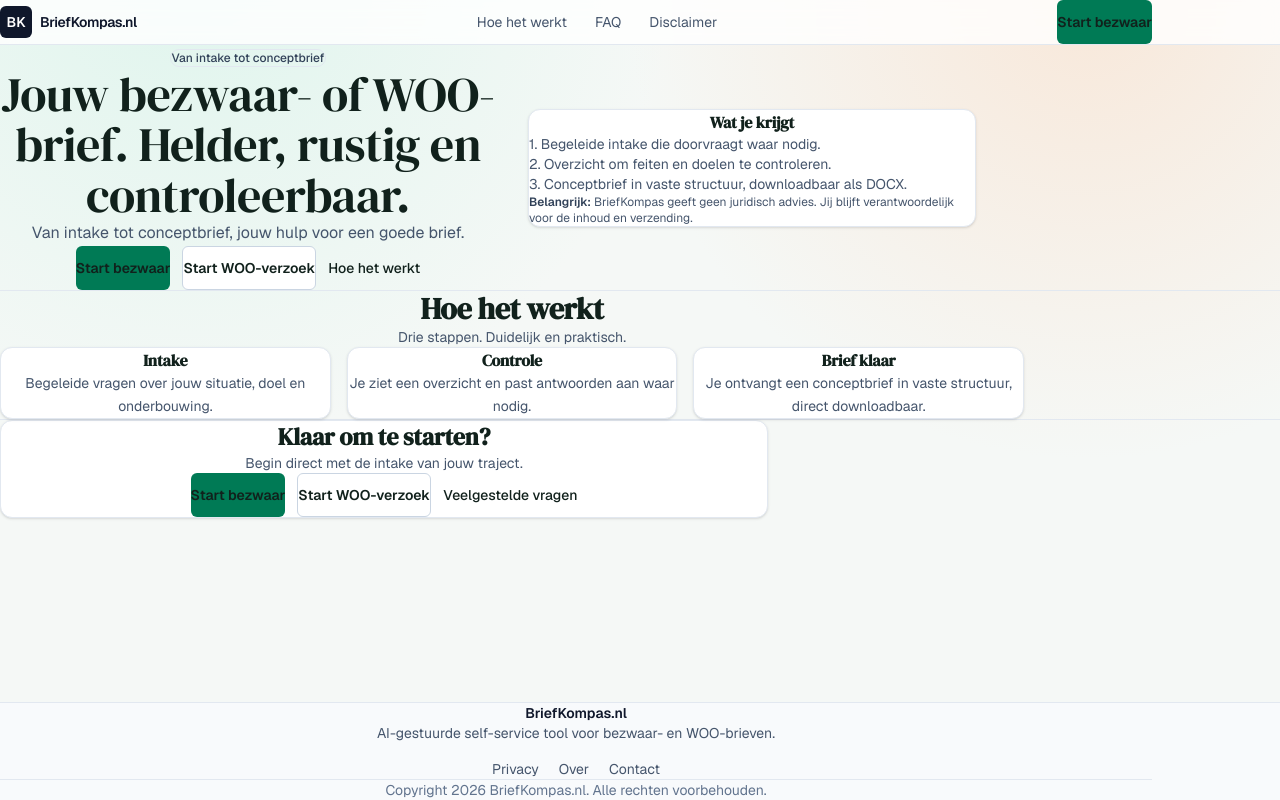
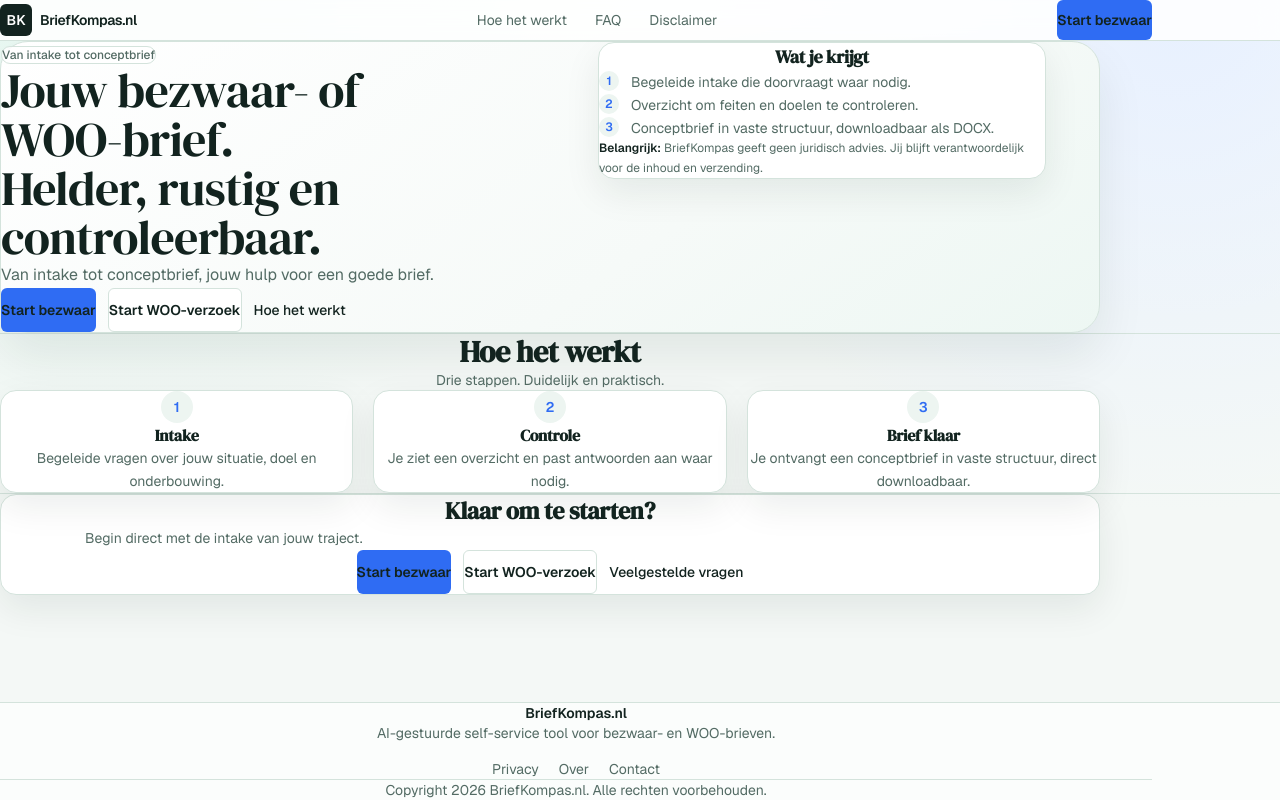
Before and after one commit to Stephanoud/briefkompas2, a Next.js app: page / in a window 1280 px wide. Built offline with nearby package versions, Linux system fonts and the light colour scheme.

Commit message:
Refine homepage alignment and switch primary CTA away from green

```diff
--- a/app/globals.css
+++ b/app/globals.css
@@ -1,16 +1,16 @@
 @import "tailwindcss";
 
 :root {
-  --background: #f5f8f6;
-  --foreground: #11211c;
-  --muted: #5a6d65;
+  --background: #f4f8f6;
+  --foreground: #12231f;
+  --muted: #536b64;
   --surface: #ffffff;
-  --surface-soft: #edf4f1;
-  --border: #d5e1dc;
-  --brand: #0d7a63;
-  --brand-strong: #0a5f4e;
-  --accent: #d98b4d;
-  --ring: #38a88a;
+  --surface-soft: #edf5f1;
+  --border: #d4e3dc;
+  --brand: #2f6cf3;
+  --brand-strong: #2454c6;
+  --accent: #0f8f6d;
+  --ring: #6c8fff;
 }
 
 @theme inline {
@@ -24,11 +24,12 @@
 
 body {
   background:
-    radial-gradient(circle at 15% -5%, #dff5ed 0%, rgba(223, 245, 237, 0) 35%),
-    radial-gradient(circle at 85% 0%, #f8e8da 0%, rgba(248, 232, 218, 0) 34%),
-    var(--background);
+    radial-gradient(circle at 8% -8%, #e3f7ef 0%, rgba(227, 247, 239, 0) 37%),
+    radial-gradient(circle at 92% 0%, #e7f0ff 0%, rgba(231, 240, 255, 0) 36%),
+    linear-gradient(180deg, #f8fbfa 0%, var(--background) 38%);
   color: var(--foreground);
   font-family: var(--font-geist-sans), "Segoe UI", sans-serif;
+  line-height: 1.5;
   min-height: 100vh;
 }
 * {
@@ -83,7 +84,7 @@
 h2,
 h3 {
   font-family: var(--font-dm-serif), Georgia, serif;
-  letter-spacing: -0.01em;
+  letter-spacing: -0.015em;
 }
 
 a {
--- a/app/layout.tsx
+++ b/app/layout.tsx
@@ -38,64 +38,64 @@
         className={`${geistSans.variable} ${geistMono.variable} ${dmSerif.variable} antialiased`}
       >
         <div className="min-h-screen flex flex-col">
-          <header className="sticky top-0 z-20 border-b border-slate-200 bg-white/80 backdrop-blur">
+          <header className="sticky top-0 z-20 border-b border-[var(--border)] bg-white/85 backdrop-blur-md">
             <Container className="grid grid-cols-[auto_1fr_auto] items-center gap-4 py-3">
               <Link href="/" className="flex items-center gap-2">
-                <span className="h-8 w-8 rounded-md bg-slate-900 text-white text-sm font-semibold inline-flex items-center justify-center">
+                <span className="h-8 w-8 rounded-md bg-[var(--foreground)] text-white text-sm font-semibold inline-flex items-center justify-center">
                   BK
                 </span>
-                <span className="text-sm font-semibold tracking-tight text-slate-900">
+                <span className="text-sm font-semibold tracking-tight text-[var(--foreground)]">
                   BriefKompas.nl
                 </span>
               </Link>
 
-              <nav className="hidden sm:flex items-center justify-center gap-7 text-sm text-slate-600">
-                <Link href="/#hoe-het-werkt" className="hover:text-slate-900">
+              <nav className="hidden sm:flex items-center justify-center gap-7 text-sm text-[var(--muted)]">
+                <Link href="/#hoe-het-werkt" className="hover:text-[var(--foreground)]">
                   Hoe het werkt
                 </Link>
-                <Link href="/faq" className="hover:text-slate-900">
+                <Link href="/faq" className="hover:text-[var(--foreground)]">
                   FAQ
                 </Link>
-                <Link href="/disclaimer" className="hover:text-slate-900">
+                <Link href="/disclaimer" className="hover:text-[var(--foreground)]">
                   Disclaimer
                 </Link>
               </nav>
 
               <Link
                 href="/start-bezwaar"
-                className="inline-flex h-11 items-center justify-center rounded-md bg-emerald-700 px-5 text-sm font-semibold text-white hover:bg-emerald-600"
+                className="inline-flex h-10 items-center justify-center rounded-md bg-[var(--brand)] px-5 text-sm font-semibold text-white hover:bg-[var(--brand-strong)]"
               >
                 Start bezwaar
               </Link>
             </Container>
           </header>
 
-          <main className="flex-1 w-full py-10">{children}</main>
+          <main className="flex-1 w-full py-8 sm:py-10">{children}</main>
 
-          <footer className="w-full border-t border-slate-200 bg-slate-50">
+          <footer className="w-full border-t border-[var(--border)] bg-white/70">
             <Container className="py-8">
               <div className="flex flex-col items-center gap-4 text-center">
                 <div>
-                  <p className="text-sm font-semibold text-slate-900">BriefKompas.nl</p>
-                  <p className="text-sm text-slate-600">
+                  <p className="text-sm font-semibold text-[var(--foreground)]">BriefKompas.nl</p>
+                  <p className="text-sm text-[var(--muted)]">
                     AI-gestuurde self-service tool voor bezwaar- en WOO-brieven.
                   </p>
                 </div>
 
-                <div className="flex flex-wrap items-center justify-center gap-5 text-sm text-slate-600">
-                  <Link href="/privacy" className="hover:text-slate-900">
+                <div className="flex flex-wrap items-center justify-center gap-5 text-sm text-[var(--muted)]">
+                  <Link href="/privacy" className="hover:text-[var(--foreground)]">
                     Privacy
                   </Link>
-                  <Link href="/over" className="hover:text-slate-900">
+                  <Link href="/over" className="hover:text-[var(--foreground)]">
                     Over
                   </Link>
-                  <a href="mailto:info@briefkompas.nl" className="hover:text-slate-900">
+                  <a href="mailto:info@briefkompas.nl" className="hover:text-[var(--foreground)]">
                     Contact
                   </a>
                 </div>
               </div>
 
-              <p className="mt-6 border-t border-slate-200 pt-4 text-center text-sm text-slate-500">
+              <p className="mt-6 border-t border-[var(--border)] pt-4 text-center text-sm text-[var(--muted)]">
                 Copyright 2026 BriefKompas.nl. Alle rechten voorbehouden.
               </p>
             </Container>
--- a/app/page.tsx
+++ b/app/page.tsx
@@ -1,63 +1,94 @@
 import Link from "next/link";
 import Container from "@/components/Container";
 
-const sectionCardClass = "rounded-xl border border-slate-200 bg-white p-5 shadow-sm";
-const contentWidthClass = "mx-auto w-full max-w-5xl";
+const contentWidthClass = "mx-auto w-full max-w-[1100px]";
+const surfaceCardClass =
+  "rounded-2xl border border-[var(--border)] bg-white shadow-[0_14px_36px_rgba(17,33,28,0.08)]";
+const primaryButtonClass =
+  "inline-flex h-11 items-center justify-center rounded-md bg-[var(--brand)] px-5 text-sm font-semibold text-white hover:bg-[var(--brand-strong)] focus-visible:outline-none focus-visible:ring-2 focus-visible:ring-[var(--ring)] focus-visible:ring-offset-2";
+const secondaryButtonClass =
+  "inline-flex h-11 items-center justify-center rounded-md border border-[var(--border)] bg-white px-5 text-sm font-semibold text-[var(--foreground)] hover:bg-[var(--surface-soft)] focus-visible:outline-none focus-visible:ring-2 focus-visible:ring-[var(--ring)] focus-visible:ring-offset-2";
+const tertiaryButtonClass =
+  "inline-flex h-11 items-center justify-center rounded-md px-3 text-sm font-medium text-[var(--muted)] hover:text-[var(--foreground)]";
+
+const heroBenefits = [
+  "Begeleide intake die doorvraagt waar nodig.",
+  "Overzicht om feiten en doelen te controleren.",
+  "Conceptbrief in vaste structuur, downloadbaar als DOCX.",
+];
+
+const steps = [
+  {
+    number: "1",
+    title: "Intake",
+    text: "Begeleide vragen over jouw situatie, doel en onderbouwing.",
+  },
+  {
+    number: "2",
+    title: "Controle",
+    text: "Je ziet een overzicht en past antwoorden aan waar nodig.",
+  },
+  {
+    number: "3",
+    title: "Brief klaar",
+    text: "Je ontvangt een conceptbrief in vaste structuur, direct downloadbaar.",
+  },
+];
 
 export default function Page() {
   return (
     <>
-      <section className="w-full border-b border-slate-200 py-12 sm:py-16">
+      <section className="w-full border-b border-[var(--border)] py-10 sm:py-14">
         <Container>
-          <div className={contentWidthClass}>
-            <div className="grid gap-8 lg:grid-cols-2 lg:items-center">
-              <div className="text-center">
-                <p className="mb-3 inline-flex items-center rounded-full border border-slate-200 px-3 py-1 text-xs font-medium text-slate-700">
+          <div
+            className={`${contentWidthClass} rounded-[28px] border border-[var(--border)] bg-[linear-gradient(145deg,#ffffff_0%,#f6faf8_62%,#edf7f3_100%)] px-6 py-8 shadow-[0_24px_48px_rgba(17,33,28,0.08)] sm:px-10 sm:py-10`}
+          >
+            <div className="grid gap-8 lg:grid-cols-[1.06fr_0.94fr] lg:items-start">
+              <div className="text-center lg:text-left">
+                <p className="inline-flex items-center rounded-full border border-[var(--border)] bg-white/80 px-3 py-1 text-xs font-medium text-[var(--muted)]">
                   Van intake tot conceptbrief
                 </p>
 
-                <h1 className="mx-auto max-w-3xl text-4xl sm:text-5xl leading-[1.05] tracking-tight">
+                <h1 className="mx-auto mt-4 max-w-[15ch] text-4xl leading-[1.02] tracking-[-0.02em] sm:text-5xl lg:mx-0">
                   Jouw bezwaar- of WOO-brief. Helder, rustig en controleerbaar.
                 </h1>
 
-                <p className="mx-auto mt-4 max-w-2xl text-base leading-relaxed text-slate-600">
+                <p className="mx-auto mt-5 max-w-[58ch] text-base leading-relaxed text-[var(--muted)] lg:mx-0">
                   Van intake tot conceptbrief, jouw hulp voor een goede brief.
                 </p>
 
-                <div className="mt-7 flex flex-col items-center gap-3 sm:flex-row sm:justify-center">
-                  <Link
-                    href="/start-bezwaar"
-                    className="inline-flex h-11 items-center justify-center rounded-md bg-emerald-700 px-5 text-sm font-semibold text-white hover:bg-emerald-600"
-                  >
+                <div className="mt-8 flex flex-wrap items-center justify-center gap-3 lg:justify-start">
+                  <Link href="/start-bezwaar" className={primaryButtonClass}>
                     Start bezwaar
                   </Link>
 
-                  <Link
-                    href="/start-woo"
-                    className="inline-flex h-11 items-center justify-center rounded-md border border-slate-300 bg-white px-5 text-sm font-semibold text-slate-900 hover:bg-slate-50"
-                  >
+                  <Link href="/start-woo" className={secondaryButtonClass}>
                     Start WOO-verzoek
                   </Link>
 
-                  <a
-                    href="#hoe-het-werkt"
-                    className="inline-flex h-11 items-center justify-center rounded-md px-3 text-sm font-medium text-slate-600 hover:text-slate-900"
-                  >
+                  <a href="#hoe-het-werkt" className={tertiaryButtonClass}>
                     Hoe het werkt
                   </a>
                 </div>
               </div>
 
               <div className="mx-auto w-full max-w-md">
-                <div className={sectionCardClass}>
-                  <h2 className="text-base font-semibold text-center">Wat je krijgt</h2>
-                  <ul className="mt-3 space-y-2 text-sm text-slate-600">
-                    <li>1. Begeleide intake die doorvraagt waar nodig.</li>
-                    <li>2. Overzicht om feiten en doelen te controleren.</li>
-                    <li>3. Conceptbrief in vaste structuur, downloadbaar als DOCX.</li>
-                  </ul>
-                  <p className="mt-4 text-xs text-slate-600">
-                    <span className="font-semibold text-slate-700">Belangrijk:</span> BriefKompas geeft geen
+                <div className={`${surfaceCardClass} p-6 sm:p-7`}>
+                  <h2 className="text-lg font-semibold text-center text-[var(--foreground)]">Wat je krijgt</h2>
+
+                  <ol className="mt-4 space-y-3 text-sm leading-relaxed text-[var(--muted)]">
+                    {heroBenefits.map((benefit, index) => (
+                      <li key={benefit} className="flex gap-3">
+                        <span className="inline-flex h-5 w-5 shrink-0 items-center justify-center rounded-full bg-[var(--surface-soft)] text-xs font-semibold text-[var(--brand)]">
+                          {index + 1}
+                        </span>
+                        <span>{benefit}</span>
+                      </li>
+                    ))}
+                  </ol>
+
+                  <p className="mt-5 text-xs leading-relaxed text-[var(--muted)]">
+                    <span className="font-semibold text-[var(--foreground)]">Belangrijk:</span> BriefKompas geeft geen
                     juridisch advies. Jij blijft verantwoordelijk voor de inhoud en verzending.
                   </p>
                 </div>
@@ -67,32 +98,22 @@
         </Container>
       </section>
 
-      <section id="hoe-het-werkt" className="w-full py-12 sm:py-16 scroll-mt-24">
+      <section id="hoe-het-werkt" className="w-full py-12 sm:py-14 scroll-mt-24">
         <Container>
           <div className={contentWidthClass}>
             <div className="text-center">
-              <h2 className="text-3xl font-semibold tracking-tight">Hoe het werkt</h2>
-              <p className="mt-2 text-sm text-slate-600">Drie stappen. Duidelijk en praktisch.</p>
+              <h2 className="text-3xl font-semibold tracking-tight text-[var(--foreground)]">Hoe het werkt</h2>
+              <p className="mt-2 text-sm text-[var(--muted)]">Drie stappen. Duidelijk en praktisch.</p>
             </div>
 
-            <div className="mt-8 grid gap-4 md:grid-cols-3">
-              {[
-                {
-                  title: "Intake",
-                  text: "Begeleide vragen over jouw situatie, doel en onderbouwing.",
-                },
-                {
-                  title: "Controle",
-                  text: "Je ziet een overzicht en past antwoorden aan waar nodig.",
-                },
-                {
-                  title: "Brief klaar",
-                  text: "Je ontvangt een conceptbrief in vaste structuur, direct downloadbaar.",
-                },
-              ].map((item) => (
-                <article key={item.title} className={`${sectionCardClass} text-center`}>
-                  <h3 className="text-base font-semibold">{item.title}</h3>
-                  <p className="mt-2 text-sm leading-relaxed text-slate-600">{item.text}</p>
+            <div className="mt-9 grid gap-5 md:grid-cols-3">
+              {steps.map((item) => (
+                <article key={item.title} className={`${surfaceCardClass} h-full p-5 text-center`}>
+                  <span className="inline-flex h-8 w-8 items-center justify-center rounded-full bg-[var(--surface-soft)] text-sm font-semibold text-[var(--brand)]">
+                    {item.number}
+                  </span>
+                  <h3 className="mt-3 text-base font-semibold text-[var(--foreground)]">{item.title}</h3>
+                  <p className="mt-2 text-sm leading-relaxed text-[var(--muted)]">{item.text}</p>
                 </article>
               ))}
             </div>
@@ -100,32 +121,25 @@
         </Container>
       </section>
 
-      <section className="w-full border-t border-slate-200 py-12 sm:py-16">
+      <section className="w-full border-t border-[var(--border)] py-12 sm:py-14">
         <Container>
-          <div className="mx-auto w-full max-w-3xl">
-            <div className="rounded-xl border border-slate-200 bg-white p-6 text-center shadow-sm">
-              <h2 className="text-2xl font-semibold tracking-tight">Klaar om te starten?</h2>
-              <p className="mt-3 text-sm text-slate-600">Begin direct met de intake van jouw traject.</p>
+          <div className={contentWidthClass}>
+            <div className={`${surfaceCardClass} px-6 py-8 text-center sm:px-10 sm:py-10`}>
+              <h2 className="text-2xl font-semibold tracking-tight text-[var(--foreground)]">Klaar om te starten?</h2>
+              <p className="mx-auto mt-3 max-w-[48ch] text-sm leading-relaxed text-[var(--muted)]">
+                Begin direct met de intake van jouw traject.
+              </p>
 
-              <div className="mt-6 flex flex-col items-center gap-3 sm:flex-row sm:justify-center">
-                <Link
-                  href="/start-bezwaar"
-                  className="inline-flex h-11 items-center justify-center rounded-md bg-emerald-700 px-5 text-sm font-semibold text-white hover:bg-emerald-600"
-                >
+              <div className="mt-7 flex flex-wrap items-center justify-center gap-3">
+                <Link href="/start-bezwaar" className={primaryButtonClass}>
                   Start bezwaar
                 </Link>
 
-                <Link
-                  href="/start-woo"
-                  className="inline-flex h-11 items-center justify-center rounded-md border border-slate-300 bg-white px-5 text-sm font-semibold text-slate-900 hover:bg-slate-50"
-                >
+                <Link href="/start-woo" className={secondaryButtonClass}>
                   Start WOO-verzoek
                 </Link>
 
-                <Link
-                  href="/faq"
-                  className="inline-flex h-11 items-center justify-center rounded-md px-3 text-sm font-medium text-slate-600 hover:text-slate-900"
-                >
+                <Link href="/faq" className={tertiaryButtonClass}>
                   Veelgestelde vragen
                 </Link>
               </div>
```
